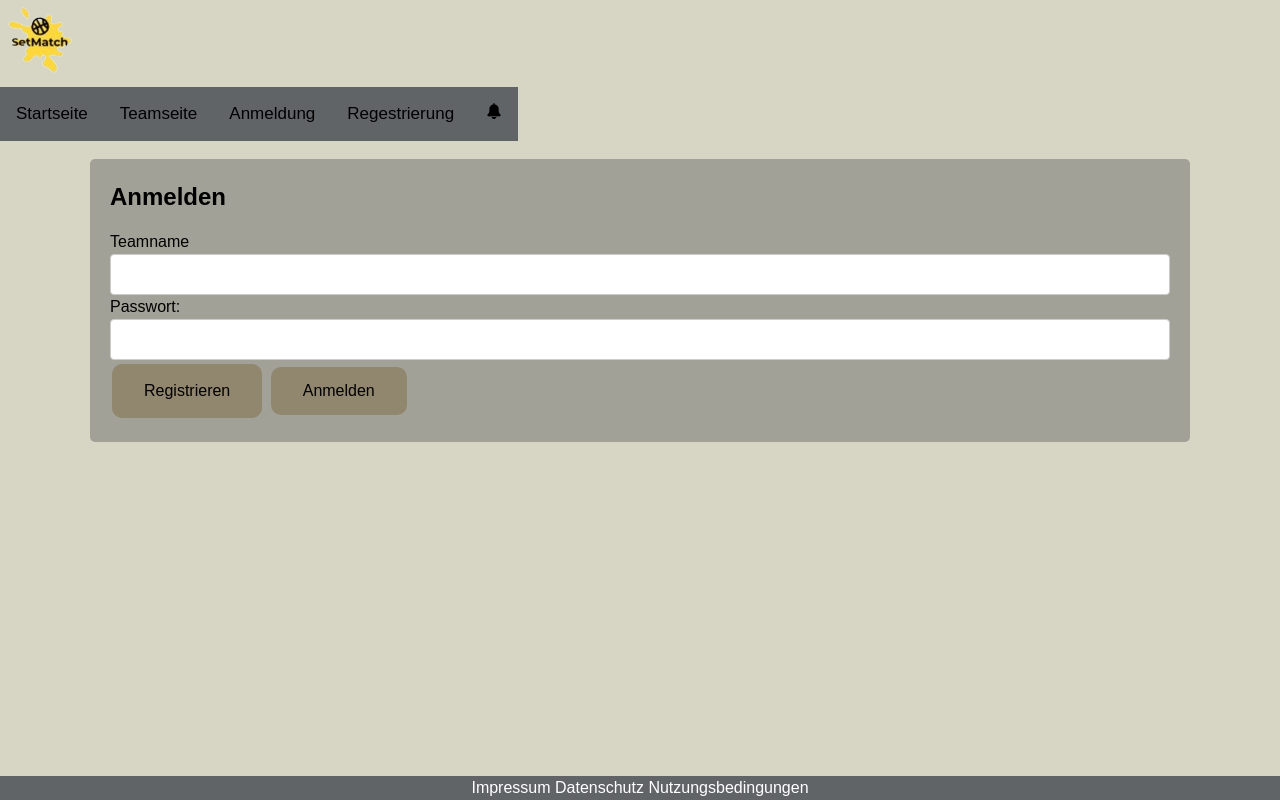
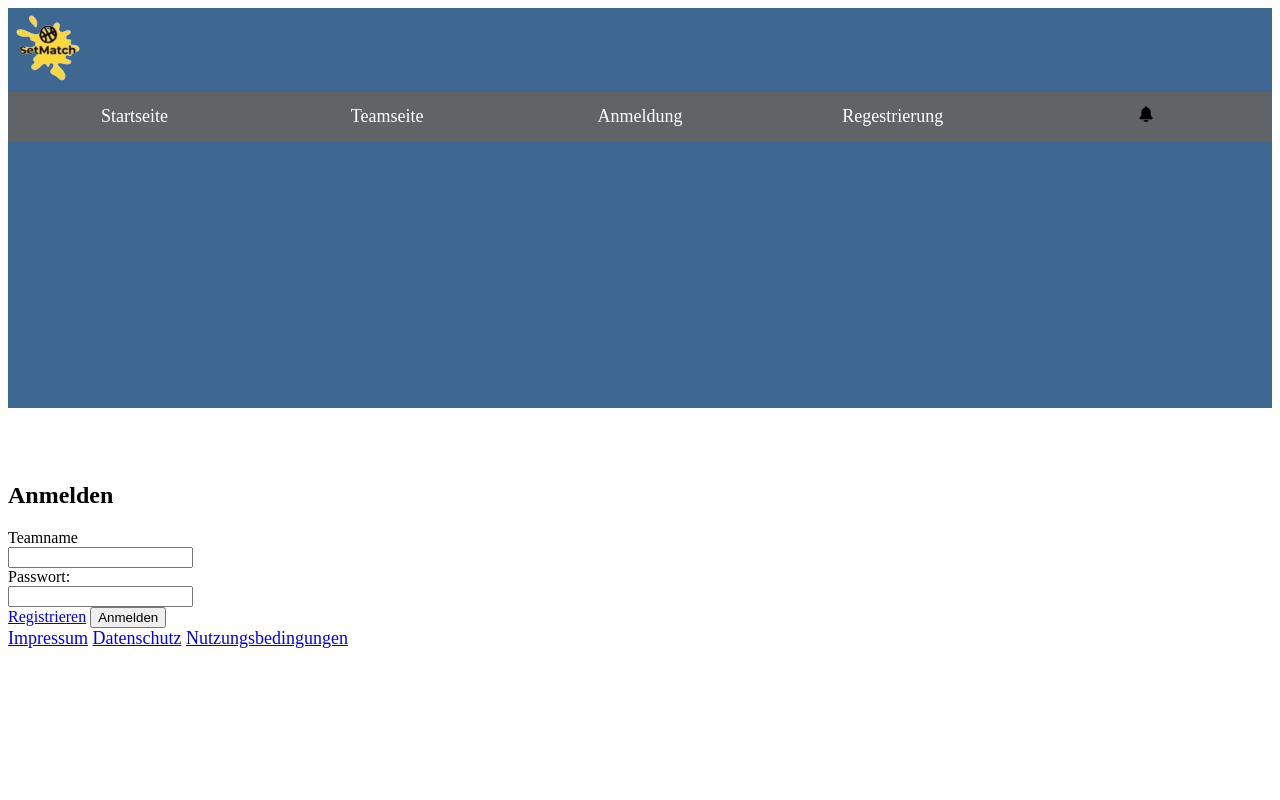
Before and after one commit to HKemper1/SetMatch, a PHP site: page /anmeldung.php in a window 1280 px wide. Run offline with PHP 8.4, Linux system fonts and the light colour scheme.

Commit message:
modified Projekt

```diff
--- /dev/null
+++ b/css/basicStyle/text.css
@@ -0,0 +1,19 @@
+.whiteText{
+    color: white;
+}
+
+.blackText{
+    color: black;
+}
+
+.kleinerText{
+    font-size: 16px;
+}
+
+.normalerText{
+    font-size: 18px;
+}
+
+.großerText{
+    font-size: 21px;
+}
--- /dev/null
+++ b/css/individualStyles/headerStyle.css
@@ -0,0 +1,61 @@
+
+.header {
+    background-color: #3e6791;
+    color: white;
+    min-height: 400px;
+}
+
+.header .container {
+    display: flex;
+    align-items: center;
+    justify-content: space-between;
+    width: 100%;
+}
+
+.nav {
+    display: flex;
+    width: 100%;
+}
+
+.nav a {
+    flex: 1; /* Verteile den verfügbaren Platz gleichmäßig auf die Links */
+    background-color: #616467;
+    text-align: center;
+    padding: 14px 16px;
+    text-decoration: none;
+    color: white; /* Textfarbe zu weiß setzen */
+}
+
+.nav a:hover {
+    background-color: #575a5d; /* Ändere die Hintergrundfarbe bei Hover */
+}
+/*
+.header img {
+    max-width: 400px;
+}
+
+.header .container {
+    display: flex;
+    align-items: center;
+    justify-content: space-between;
+}
+
+.nav a {
+    float: left;
+    background-color: #616467;
+    display: block;
+    color: #000000;
+    text-align: center;
+    padding: 14px 16px;
+    text-decoration: none;
+    font-size: 17px;
+}
+
+.nav a:hover {
+    background-color: #ffffff;
+    color: black;
+}
+
+.nav .icon {
+    display: none;
+}*/
--- a/css/style.css
+++ b/css/style.css
@@ -1,3 +1,4 @@
+/*
 :root{
     --primary-color: #d7d6c5;
     --secondary-color: #b7b7aa;
@@ -66,28 +67,8 @@
     }
 }
 
-.header {
-    background-color: #3e6791;
-    color: #fff;
-    min-height: 400px;
-}
-
-.header h1 {
-    font-size: 3rem;
-    font-weight: bold;
-    line-height: 1.2;
-}
-
-.header img {
-    max-width: 400px;
-}
-
-.header .container {
-    display: flex;
-    align-items: center;
-    justify-content: space-between;
-}
-
+*/
+/*
 .boxes .container {
     display: flex;
     justify-content: space-between;
@@ -118,24 +99,6 @@
         display: block;
         text-align: center;
     }
-}
-.footer {
-    position:fixed;
-    left: 0;
-    bottom: 0;
-    width: 100%;
-    text-align: center;
-    background: #616467;
-    color: #000000;
-    height: auto;
-}
-.footer a {
-    color:#ffffff;
-    text-decoration: none;
-}
-
-.footer a:hover {
-    color: rgb(103, 97, 97);
 }
 
 .button {
@@ -236,26 +199,7 @@
     border-radius: 5px;
 }
 
-.nav a {
-    float: left;
-    background-color: #616467;
-    display: block;
-    color: #000000;
-    text-align: center;
-    padding: 14px 16px;
-    text-decoration: none;
-    font-size: 17px;
-}
-
-.nav a:hover {
-    background-color: #ffffff;
-    color: blac, 0, 0);
-}
-
-.nav .icon {
-    display: none;
-}
-
+/*
 @media screen and (max-width: 600px) {
     .topnav a:not(:first-child) {display: none;}
     .topnav a.icon {
@@ -276,4 +220,9 @@
         display: block;
         text-align: left;
     }
-}
+}*/
+
+@import url(individualStyles/headerStyle.css);
+@import url(individualStyles/footerStyle.css);
+@import url(individualStyles/indexStyle.css);
+@import url(basicStyle/text.css);
--- a/php/include/footer.php
+++ b/php/include/footer.php
@@ -1,4 +1,4 @@
-<footer class="footer">
+<footer class="footer normalerText">
     <a href="impressum.php">Impressum</a>
     <a href="datenschutz.php">Datenschutz</a>
     <a href="nutzerbedingungen.php">Nutzungsbedingungen</a>
--- a/php/include/head.php
+++ b/php/include/head.php
@@ -6,5 +6,5 @@
     <meta name="description" content="SetMatch">
     <meta name="viewport" content="width=device-width, initial-scale=1.0">
     <title>SetMatch</title>
-    <link rel="stylesheet" href="/css/style.css">
+    <link rel="stylesheet" href="./css/style.css">
 </head>
--- a/php/include/header.php
+++ b/php/include/header.php
@@ -1,15 +1,15 @@
-<header>
-    <img src="../../images/basis_images/logo-80x80.png"
+<header class="header">
+    <img src="./images/basis_images/logo-80x80.png"
                 srcset="logo-160x160 2x"
                 alt="SetMatch"
                 width="80"
             height="80">
-    <nav class="nav">
+    <nav class="nav normalerText">
         <a href="index.php">  Startseite</a>
         <a href="teamseite.php"> Teamseite</a>
         <a href="anmeldung.php"> Anmeldung</a>
         <a href="registrierung.php"> Regestrierung</a>
-        <a> <img src="/../SetMatch/images/basis_images/glocke.png" alt="Post"
+        <a> <img src="../SetMatch/images/basis_images/glocke.png" alt="Post"
                      width="16" height="16"></a>
     </nav>
 </header>
```
Also changed, not shown: css/individualStyles/footerStyle.css (added, +18 -0 lines), css/basicStyle/basics.css (added), css/basicStyle/button.css (added), css/individualStyles/anmeldungStyle.css (added), css/individualStyles/datenschutzStyle.css (added), css/individualStyles/impressumStyle.css (added), css/individualStyles/indexStyle.css (added), css/individualStyles/nutzerbedingungenStyle.css (added), css/individualStyles/registrierungStyle.css (added), css/individualStyles/teamseiteStyle.css (added).
